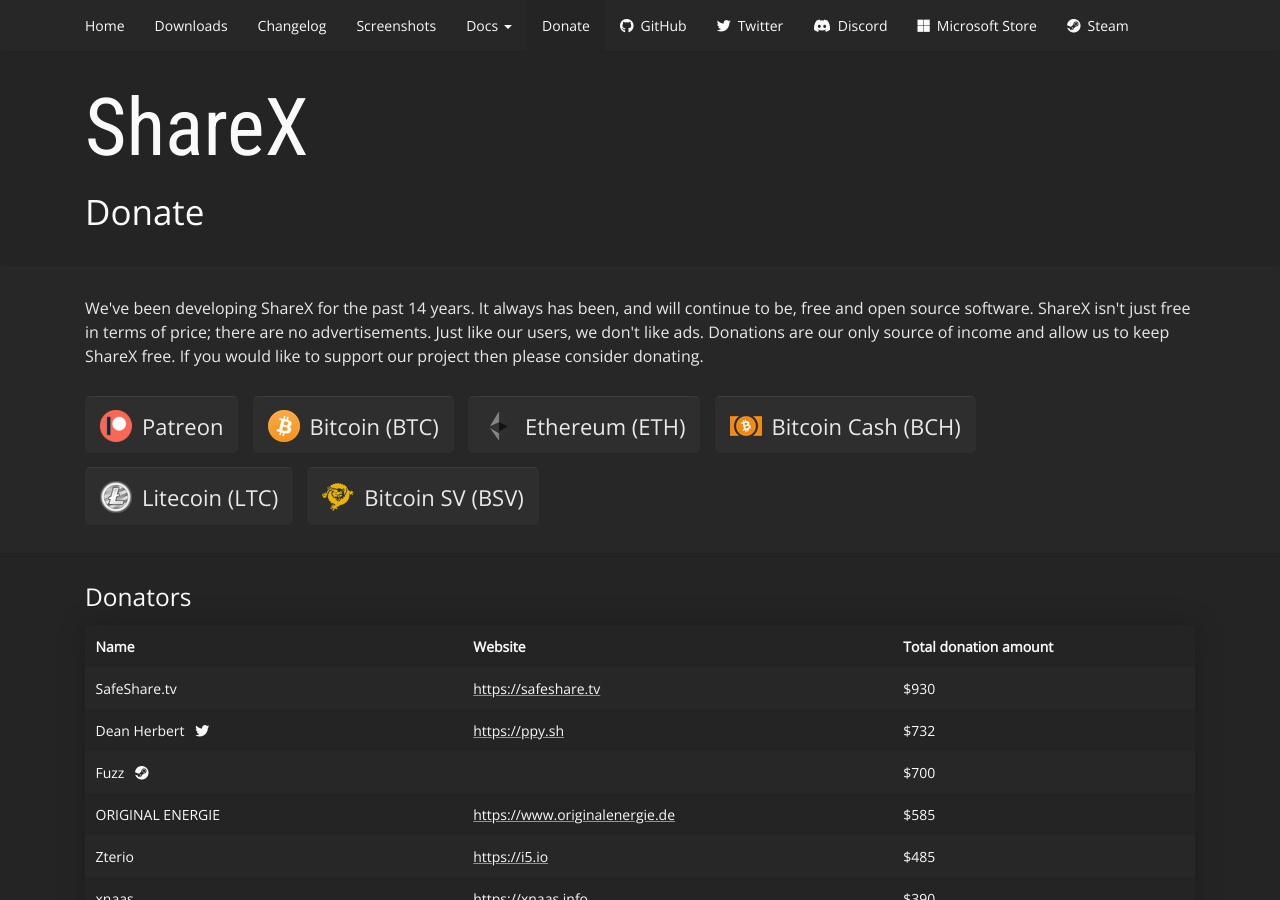
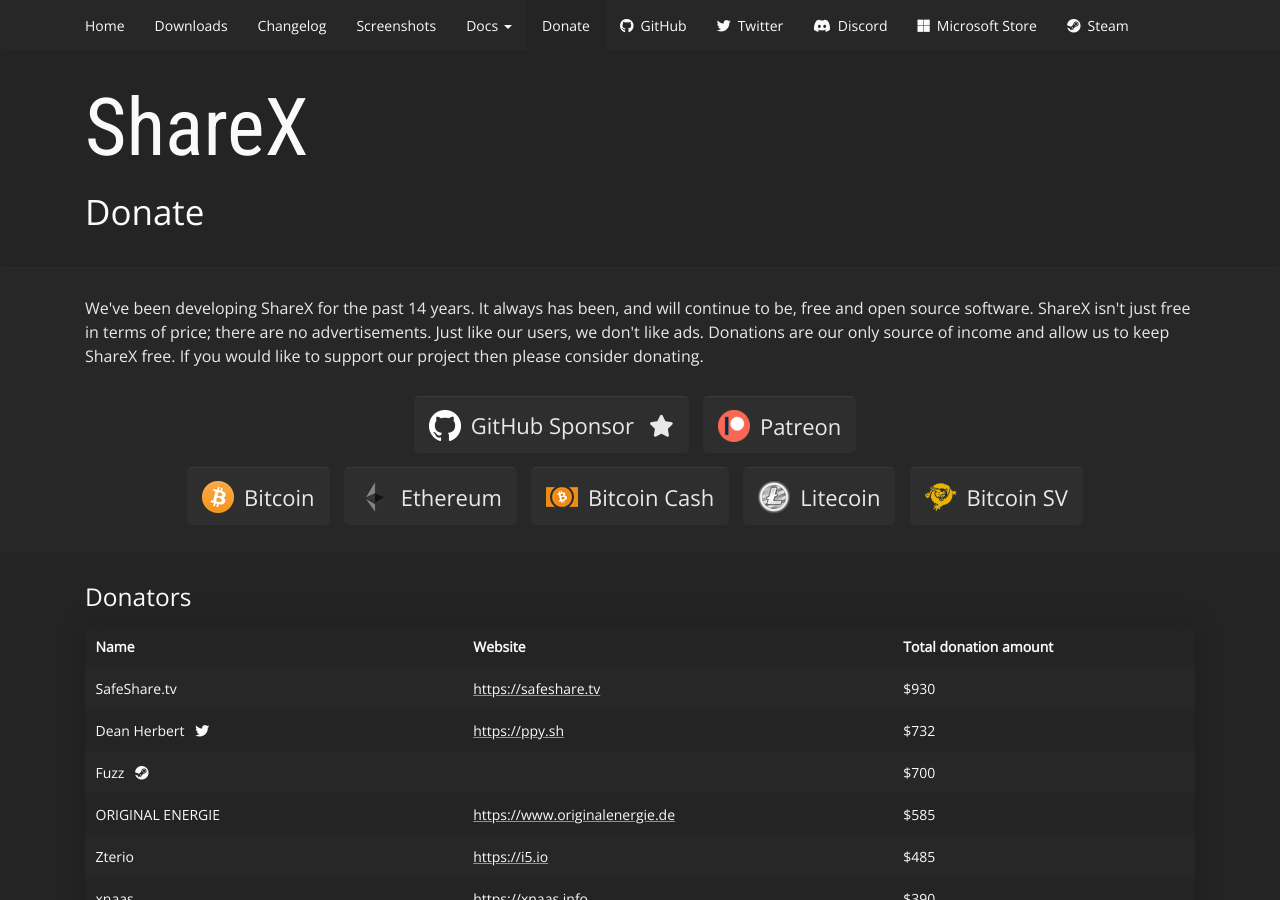
Before and after one commit to ShareX/sharex.github.io, a Jekyll site: the page built from donate/index.html, in a window 1280 px wide and 900 px high. Built offline with Jekyll 4.4.1, drawn with Linux system fonts in a browser that asks for light colours.

Commit message:
Added GitHub Sponsor button

```diff
--- a/donate/index.html
+++ b/donate/index.html
@@ -7,12 +7,17 @@
     <div class="container">
         <p>We've been developing ShareX for the past {{ site.time | date: '%Y' | minus: 2008 }} years. It always has been, and will continue to be, free and open source software. ShareX isn't just free in terms of price; there are no advertisements. Just like our users, we don't like ads. Donations are our only source of income and allow us to keep ShareX free. If you would like to support our project then please consider donating.</p>
 
-        <a class="btn" role="button" href="https://www.patreon.com/ShareX"><img src="/img/Patreon.png" /><span>Patreon</span></a>
-        <a class="btn" role="button" href="#" data-toggle="modal" data-target="#bitcoin-modal"><img src="/img/Bitcoin.png" /><span>Bitcoin (BTC)</span></a>
-        <a class="btn" role="button" href="#" data-toggle="modal" data-target="#ethereum-modal"><img src="/img/Ethereum.png" /><span>Ethereum (ETH)</span></a>
-        <a class="btn" role="button" href="#" data-toggle="modal" data-target="#bitcoin-cash-modal"><img src="/img/Bitcoin_Cash.png" /><span>Bitcoin Cash (BCH)</span></a>
-        <a class="btn" role="button" href="#" data-toggle="modal" data-target="#litecoin-modal"><img src="/img/Litecoin.png" /><span>Litecoin (LTC)</span></a>
-        <a class="btn" role="button" href="#" data-toggle="modal" data-target="#bitcoin-sv-modal"><img src="/img/Bitcoin_SV.png" /><span>Bitcoin SV (BSV)</span></a>
+        <div class="text-center">
+            <a class="btn" role="button" href="https://github.com/sponsors/Jaex"><img src="/img/GitHub.png" /><span>GitHub Sponsor<i class="fa-solid fa-star"></i></span></a>
+            <a class="btn" role="button" href="https://www.patreon.com/ShareX"><img src="/img/Patreon.png" /><span>Patreon</span></a>
+        </div>
+        <div class="text-center">
+            <a class="btn" role="button" href="#" data-toggle="modal" data-target="#bitcoin-modal"><img src="/img/Bitcoin.png" /><span>Bitcoin</span></a>
+            <a class="btn" role="button" href="#" data-toggle="modal" data-target="#ethereum-modal"><img src="/img/Ethereum.png" /><span>Ethereum</span></a>
+            <a class="btn" role="button" href="#" data-toggle="modal" data-target="#bitcoin-cash-modal"><img src="/img/Bitcoin_Cash.png" /><span>Bitcoin Cash</span></a>
+            <a class="btn" role="button" href="#" data-toggle="modal" data-target="#litecoin-modal"><img src="/img/Litecoin.png" /><span>Litecoin</span></a>
+            <a class="btn" role="button" href="#" data-toggle="modal" data-target="#bitcoin-sv-modal"><img src="/img/Bitcoin_SV.png" /><span>Bitcoin SV</span></a>
+        </div>
 
         <div id="bitcoin-modal" class="modal fade crypto-modal" tabindex="-1" role="dialog">
             <div class="modal-dialog" role="document">
```
Also changed, not shown: img/GitHub.png (added).
